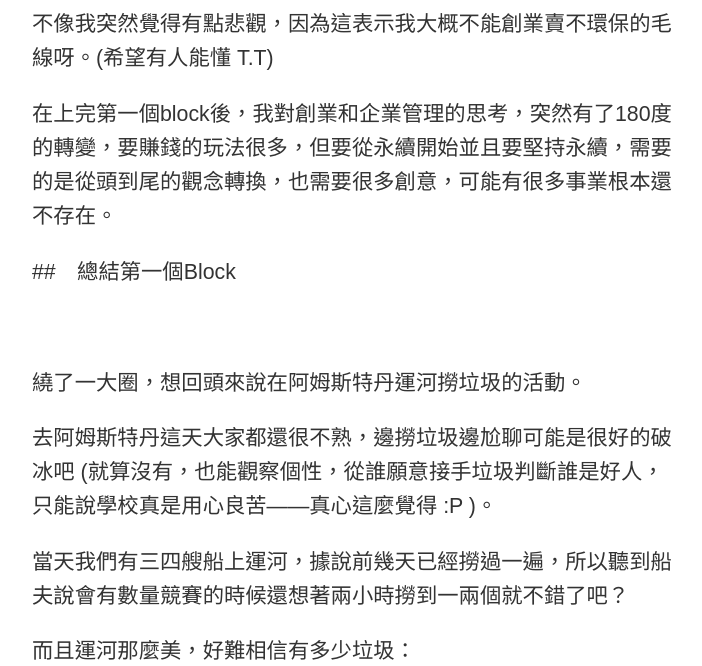
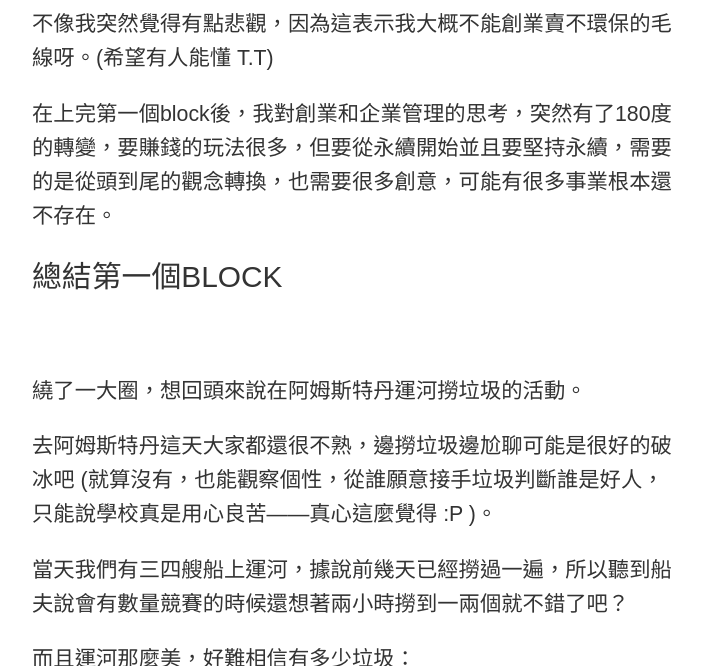
Before and after one commit to pqvst/tzling, a Jekyll site: the page built from _posts/2022-11-16-荷蘭第四章——第一個Block.md, in a window 1280 px wide and 900 px high, scrolled down 7328 px, cut to the strip 0-666 px from the top of the window. Shown: the whole strip, without its empty margins (288-990 px from the left). Built offline with Jekyll 4.4.1, drawn with Linux system fonts in a browser that asks for light colours; nearby versions of some CDN libraries.

Commit message:
Update 2022-11-16-荷蘭第四章——第一個Block.md

```diff
--- a/_posts/2022-11-16-荷蘭第四章——第一個Block.md
+++ b/_posts/2022-11-16-荷蘭第四章——第一個Block.md
@@ -4,7 +4,7 @@
 ---
 <br/>
 
-![](/assets/img/first_block/IMG_4364.png)
+![](/assets/img/First_Block/IMG_4364.png)
 
  <br/>
 
@@ -121,7 +121,7 @@
 在上完第一個block後，我對創業和企業管理的思考，突然有了180度的轉變，要賺錢的玩法很多，但要從永續開始並且要堅持永續，需要的是從頭到尾的觀念轉換，也需要很多創意，可能有很多事業根本還不存在。
 
 
-##　總結第一個Block
+## 總結第一個Block
 
 <br/>
 
@@ -134,21 +134,22 @@
 而且運河那麼美，好難相信有多少垃圾：
 <br/>
 
-
-![](/assets/img/first_block/IMG_4366.png)
+![](/assets/img/First_Block/IMG_4366.png)
 
 <br/>
 
 結果剛開始就撈到那麼多瓶子，還不包含其他分類的：<br/>
 
-![](/assets/img/first_block/IMG_4369.png) <br/>
+![](/assets/img/First_Block/IMG_4369.png)
+ <br/>
 
 
 
 最後一船清出來的量排除大型廢棄物之後還有這麼多：
 <br/>
 
-![](/assets/img/first_block/IMG_4379.png) <br/>
+![](/assets/img/First_Block/IMG_4379.png)
+ <br/>
 
 瓶罐和零食塑膠袋不用說，還有很多意想不到的東西，例如吃到一半的便當盒、半隻鞋子、菜單、裝修廢棄物……
 
```
